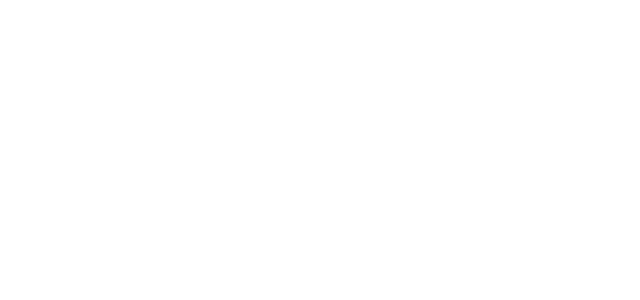
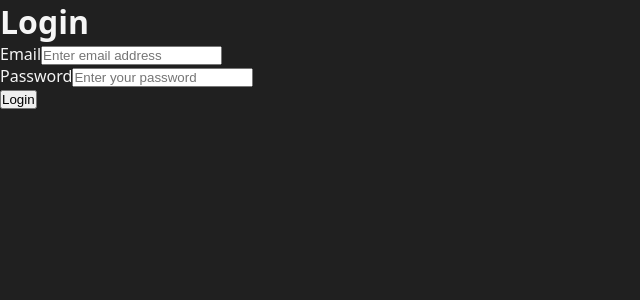
Before and after one commit to Bala-newforthis/Interview_App, a React app in the folder FrontEnd/: page /login in a window 1280 px wide. Shown: the top 300 px of the page, without its empty margins (0-640 px from the left). Built offline with nearby package versions, Linux system fonts and the light colour scheme; the HTML template or start-up script is replaced by a standard one.

Commit message:
we have now created  login, register and logout pages

```diff
--- a/FrontEnd/package.json
+++ b/FrontEnd/package.json
@@ -11,7 +11,9 @@
   },
   "dependencies": {
     "react": "^19.2.5",
-    "react-dom": "^19.2.5"
+    "react-dom": "^19.2.5",
+    "react-router": "^7.14.2",
+    "sass": "^1.99.0"
   },
   "devDependencies": {
     "@eslint/js": "^10.0.1",
--- a/FrontEnd/src/App.jsx
+++ b/FrontEnd/src/App.jsx
@@ -1,8 +1,11 @@
+import { RouterProvider } from "react-router"
+import { router } from "./app.routes.jsx"
+
 function App() {
 
 
   return (
-    <></>
+    <RouterProvider router={router}/>
   )
 }
 
--- /dev/null
+++ b/FrontEnd/src/features/auth/pages/Login.jsx
@@ -0,0 +1,28 @@
+import React from "react";
+
+const Login = () => {
+    return (
+        <main>
+            <div className="form-container">
+                <h1>Login</h1>
+
+                <form>
+
+                    <div className="input-group">
+                        <label htmlFor="email">Email</label>
+                        <input type="email" id="email" name="email" placeholder="Enter email address" />
+                    </div>
+                    <div className="input-group">
+                        <label htmlFor="password">Password</label>
+                        <input type="password" id="password" name="password" placeholder="Enter your password" />
+                    </div>
+
+                    <button className="primary, primary-button">Login</button>
+
+                </form>
+            </div>
+        </main>
+    )
+}
+
+export default Login
--- /dev/null
+++ b/FrontEnd/src/features/auth/pages/Register.jsx
@@ -0,0 +1,9 @@
+import React from "react";
+
+const Register = () => {
+    return (
+        <div>Register</div>
+    )
+}
+
+export default Register
--- a/FrontEnd/src/main.jsx
+++ b/FrontEnd/src/main.jsx
@@ -1,6 +1,7 @@
 import { StrictMode } from 'react'
 import { createRoot } from 'react-dom/client'
 import App from './App.jsx'
+import "./style.scss"
 
 createRoot(document.getElementById('root')).render(
   <StrictMode>
--- /dev/null
+++ b/FrontEnd/src/style.scss
@@ -0,0 +1,14 @@
+* {
+    margin: 0%;
+    padding: 0%;
+    box-sizing: border-box;
+}
+
+html,
+body,
+#root {
+    width: 100%;
+    background-color: #202020;
+    color: whitesmoke;
+    font-family: system-ui, -apple-system, BlinkMacSystemFont, 'Segoe UI', Roboto, Oxygen, Ubuntu, Cantarell, 'Open Sans', 'Helvetica Neue', sans-serif;
+}
```
Also changed, not shown: FrontEnd/src/app.routes.jsx (added, +17 -0 lines), 1 other file (tests, documents, lock files or other folders).
